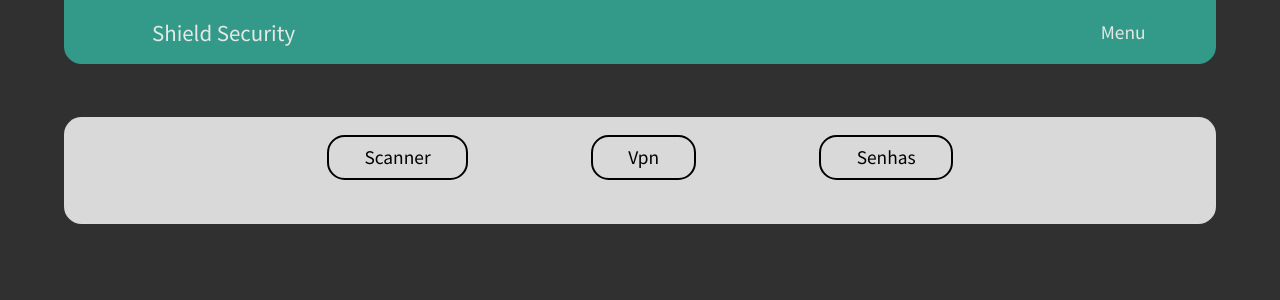
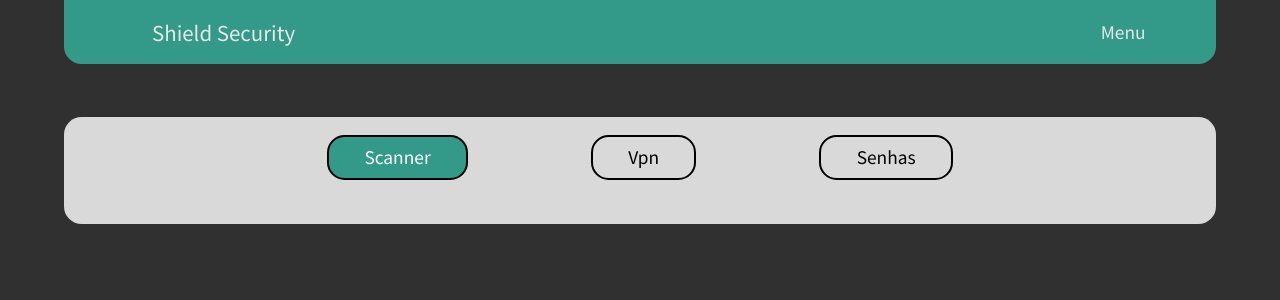
Before and after one commit to joelsondiasti/Shield-Security, a Next.js app: page /Antivirus in a window 1280 px wide. In both pictures the pointer is over the tab "Scanner". Shown: the top 300 px of the page. Built offline with nearby package versions, Linux system fonts and the light colour scheme.

Commit message:
fix: Add hover on antivirus button

```diff
--- a/src/styles/Antivirus.module.css
+++ b/src/styles/Antivirus.module.css
@@ -43,6 +43,11 @@
 
   font-weight: 900;
   transition: 0.2s;
+}
+
+.Trigger:hover{
+  color:#fff;
+  background-color: #339989
 }
 
 .Trigger:focus {
```
Also changed, not shown: 2 other files (tests, documents, lock files or other folders).
